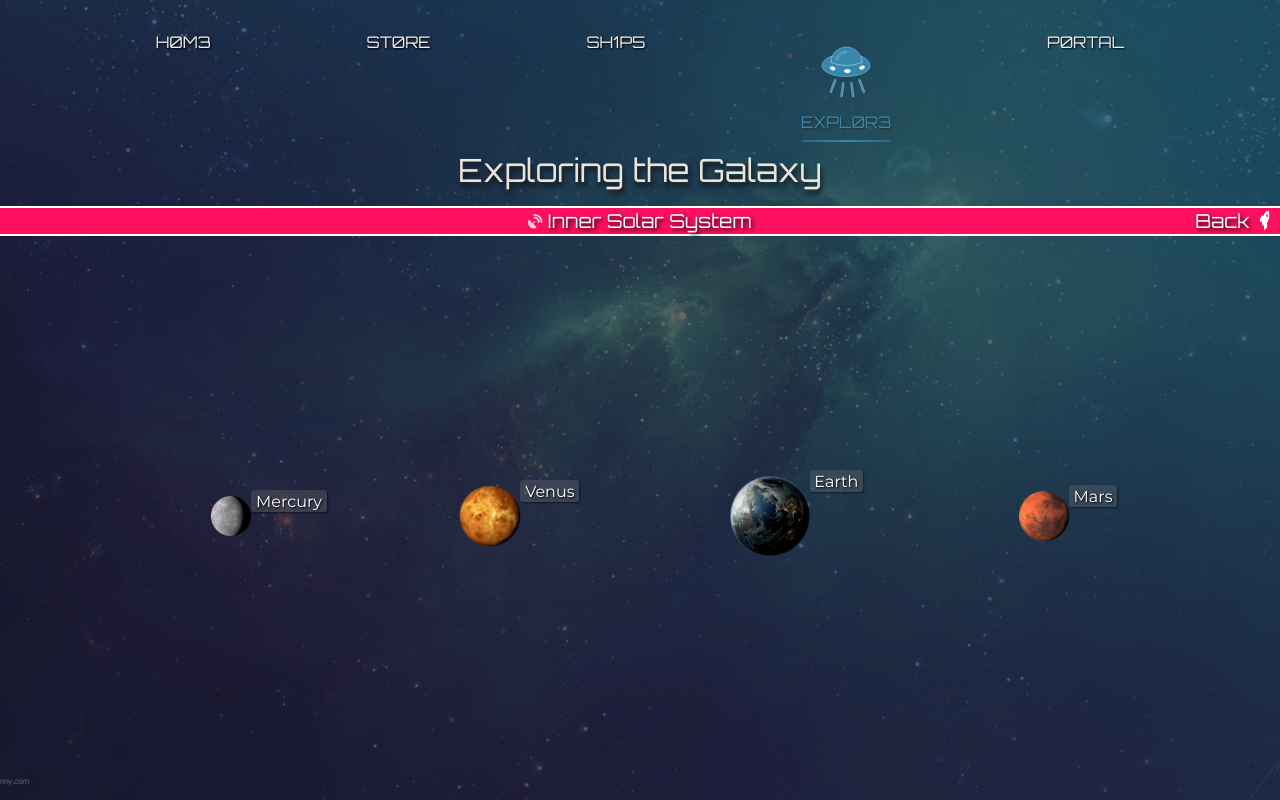
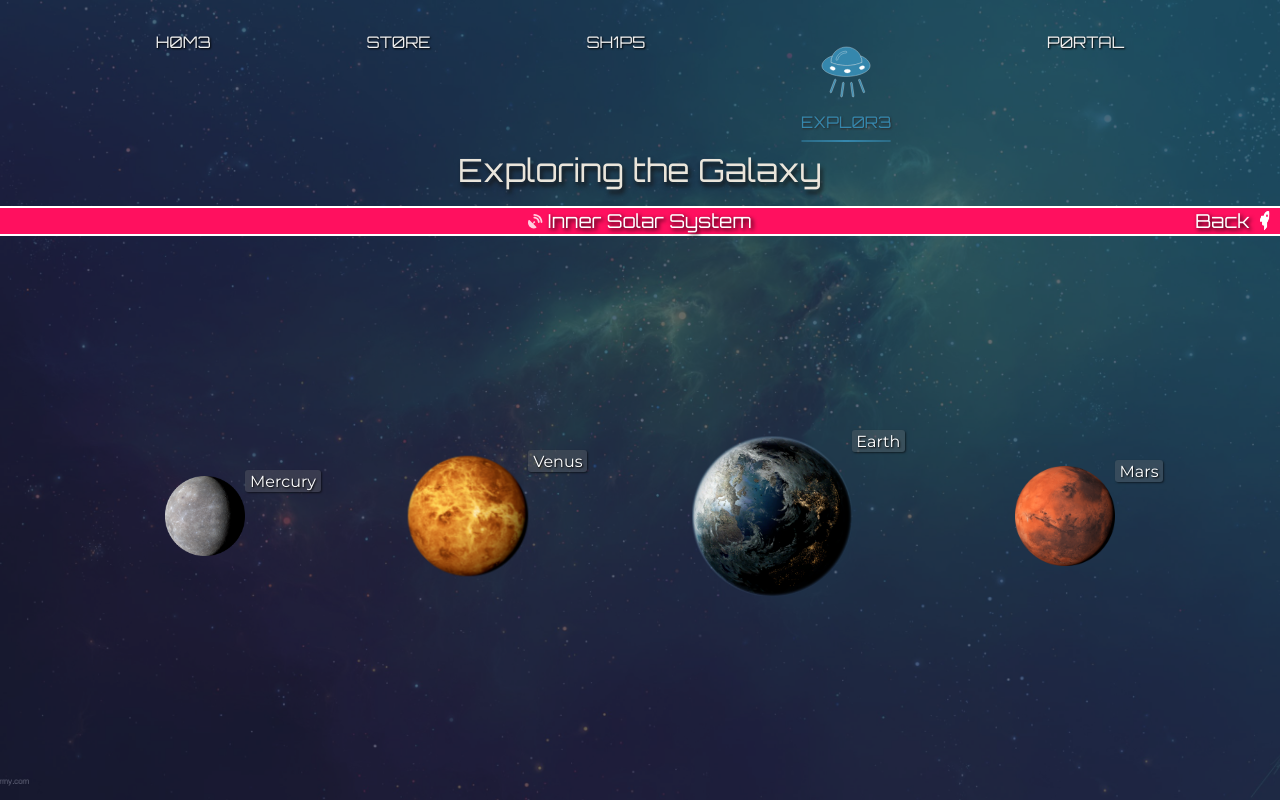
Before and after one commit to thegroosalugg/Andromeda, a React (Vite) app: page /explore in a window 1280 px wide. Both pictures are taken after a click on the element 423 px from the left and 504 px from the top of the page. Built offline with nearby package versions, Linux system fonts and the light colour scheme.

Commit message:
planets components tweaked

```diff
--- a/src/pageContent/explore/Planet.tsx
+++ b/src/pageContent/explore/Planet.tsx
@@ -23,9 +23,13 @@ const props = {
 export default function Planet({
   planet,
   isActive,
+  outer,
+  index,
 }: {
-  planet: string;
+    planet: string;
   isActive: boolean | undefined;
+     outer: boolean | undefined;
+     index: number;
 }) {
   const { activePlanet, setActivePlanet, isLandscape, isMobile } = useContext(ExploreContext);
 
@@ -34,8 +38,7 @@ export default function Planet({
   // prettier-ignore
   const config = (key: Planet) => {
       const { width, align, rotate } = props[key];
-      // const size = width * (isMobile ? 0.5 : 1) * (isActive ? (outer ? 2 : 4) : 1);
-      const size = width * (isMobile ? 0.5 : 1) * (isActive ? 2 : 1);
+      const size = width * (isMobile ? 0.5 : 1) * (isActive ? (outer ? 2 : 4) : 1);
       const isActiveSize = (key === 'saturn' ? 350 : 300) * (isMobile ? 0.5 : 1);
 
       return {
@@ -90,8 +93,7 @@ export default function Planet({
             animate={{
               opacity: 1,
               x: animate.width - (name === 'saturn' ? 30 : 0),
-              // transition: { delay: 1 + i * 0.2, duration: 1, ease: 'easeInOut' },
-              transition: { delay: 1, duration: 1, ease: 'easeInOut' },
+              transition: { delay: 1 + index * 0.2, duration: 1, ease: 'easeInOut' },
             }}
             exit={{ opacity: 0, scale: 0, transition: { duration: 0.5 } }}
           >
--- a/src/pageContent/explore/Planets.tsx
+++ b/src/pageContent/explore/Planets.tsx
@@ -41,8 +41,8 @@ export default function Planets({ outer }: { outer?: boolean }) {
       }}
     >
       <LayoutGroup>
-        {planets.map((planet) => (
-          <Planet key={planet} planet={planet} isActive={activeSet} />
+        {planets.map((planet, index) => (
+          <Planet key={planet} planet={planet} isActive={activeSet} outer={outer} index={index} />
         ))}
       </LayoutGroup>
     </motion.section>
--- a/src/pageContent/explore/Universe.tsx
+++ b/src/pageContent/explore/Universe.tsx
@@ -1,6 +1,6 @@
 import { useContext } from 'react';
 import { ExploreContext } from '@/pages/explore/ExploreContext';
-import { AnimatePresence } from 'framer-motion';
+import { AnimatePresence, LayoutGroup } from 'framer-motion';
 import BackButton from './BackButton';
 import TheSun from './Sun';
 import Planets from './Planets';
@@ -11,17 +11,22 @@ export default function Universe() {
   const { activeFC, isLandscape, isMobile } = useContext(ExploreContext);
 
   return (
-    <section className={css.universe} style={{ minHeight: isLandscape && isMobile ? '100vh' : '' }}>
-      <AnimatePresence>{activeFC !== 'all' && <BackButton />}</AnimatePresence>
-      <section style={{ flexDirection: isLandscape ? 'row' : 'column' }}>
-        {/* prettier-ignore */}
-        <AnimatePresence>
+    <LayoutGroup>
+      <section
+        className={css.universe}
+        style={{ minHeight: isLandscape && isMobile ? '100vh' : '' }}
+      >
+        <AnimatePresence>{activeFC !== 'all' && <BackButton />}</AnimatePresence>
+        <section style={{ flexDirection: isLandscape ? 'row' : 'column' }}>
+          {/* prettier-ignore */}
+          <AnimatePresence>
         {(activeFC === 'all' || activeFC === 'sun'  ) && <TheSun    key='sun' />}
         {(activeFC === 'all' || activeFC === 'inner') && <Planets   key='inner' />}
         {(activeFC === 'all' || activeFC === 'ast'  ) && <Asteroids key='ast' />}
         {(activeFC === 'all' || activeFC === 'outer') && <Planets   key='outer' outer />}
       </AnimatePresence>
+        </section>
       </section>
-    </section>
+    </LayoutGroup>
   );
 }
```
